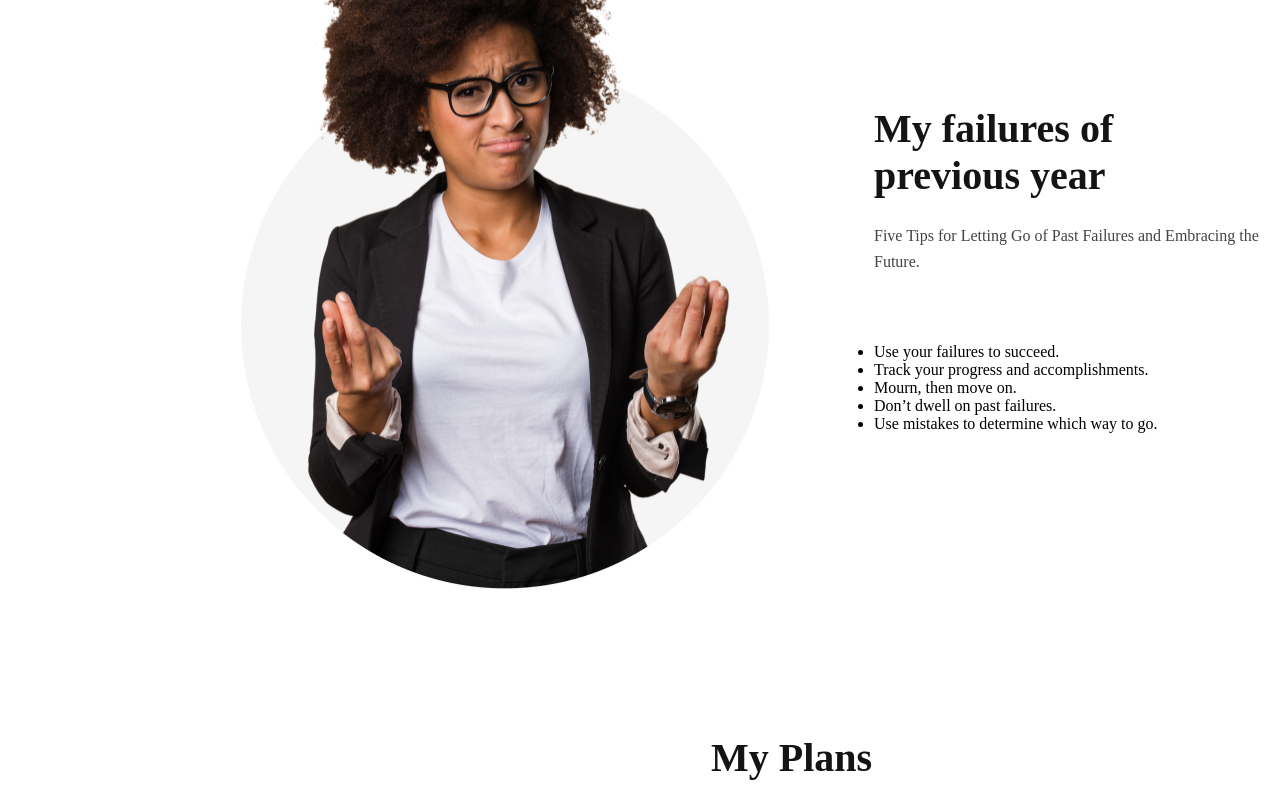
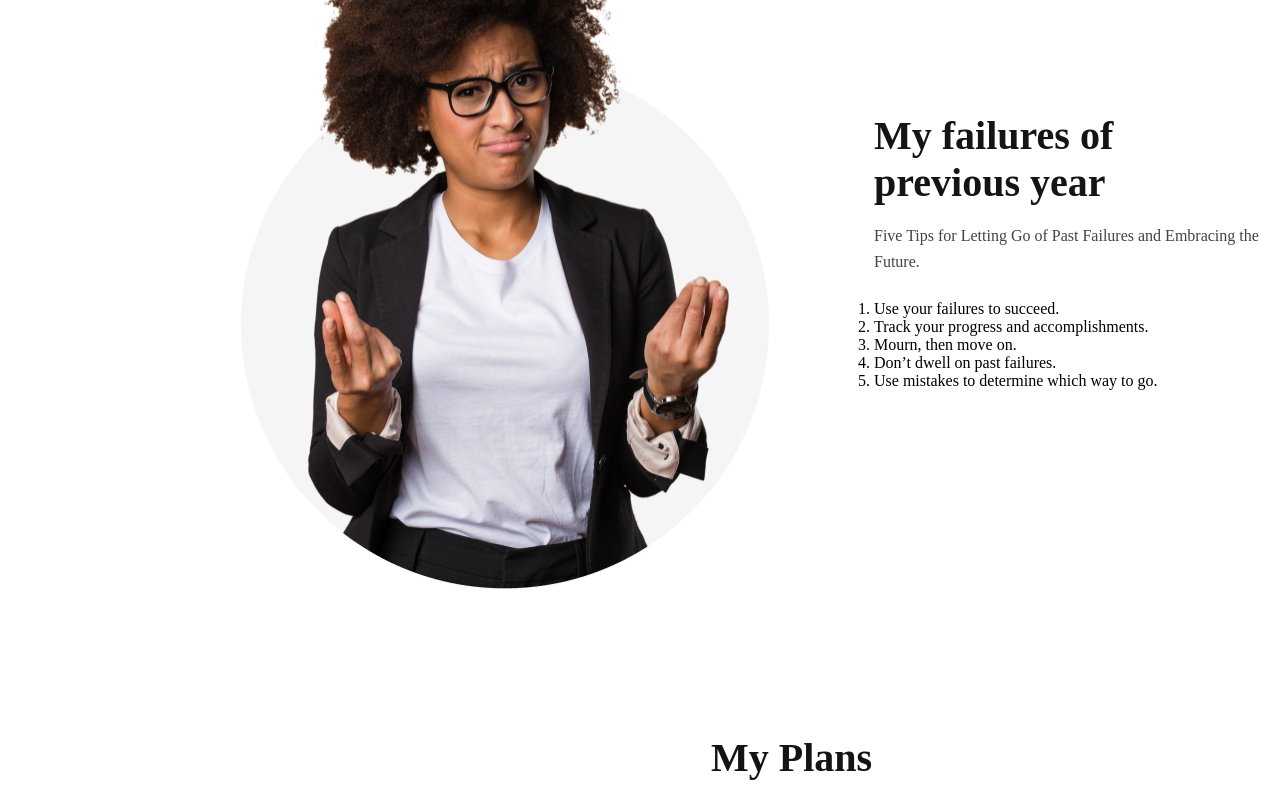
Before and after one commit to akasurrahman/first-assignment-repo1, a plain HTML site: page new-projects/index.html in a window 1280 px wide. Shown: the part 1058-1867 px from the top of the page. Drawn offline with Linux system fonts and the light colour scheme.

Commit message:
akash akter

```diff
--- a/new-projects/index.html
+++ b/new-projects/index.html
@@ -35,13 +35,13 @@
         <p class="f-para">
             Five Tips for Letting Go of Past Failures and Embracing the Future.
         </p>
-        <ul class="f-list">
+        <ol class="f-list">
           <li>Use your failures to succeed.</li>
           <li>Track your progress and accomplishments.</li>
           <li>Mourn, then move on.</li>
           <li>Don’t dwell on past failures.</li>
           <li>Use mistakes to determine which way to go.</li>
-        </ul>
+        </ol>
       </section>
       <!-- section-3 -->
       <section class="plans">
@@ -76,7 +76,6 @@
         </div>
       </section>
     </main>
-
     <!-- section-4 -->
     <section class="contact">
       <div class="overlay">
@@ -85,11 +84,13 @@
       </div>
     </section>
     <br /><br /><br /><br /><br />
+    <!-- section-5 -->
     <section>
-        <h1>My Goals</h1>
+      <h1>My Goals</h1>
 
     </section>
-    <!-- section-5 -->
+
+    <!-- section-6 -->
     <footer>
       <div class="padding">
         <div class="ending">
--- a/new-projects/style.css
+++ b/new-projects/style.css
@@ -69,7 +69,7 @@
   width: 288px;
   height: 94px;
   left: 874px;
-  top: 1163px;
+  top: 1170px;
   font-family: "Work Sans";
   font-style: normal;
   font-weight: 700;
@@ -97,7 +97,7 @@
   width: 349px;
   height: 162px;
   left: 874px;
-  top: 1401px;
+  top: 1358px;
 }
 
 /* Third-Section */
```
